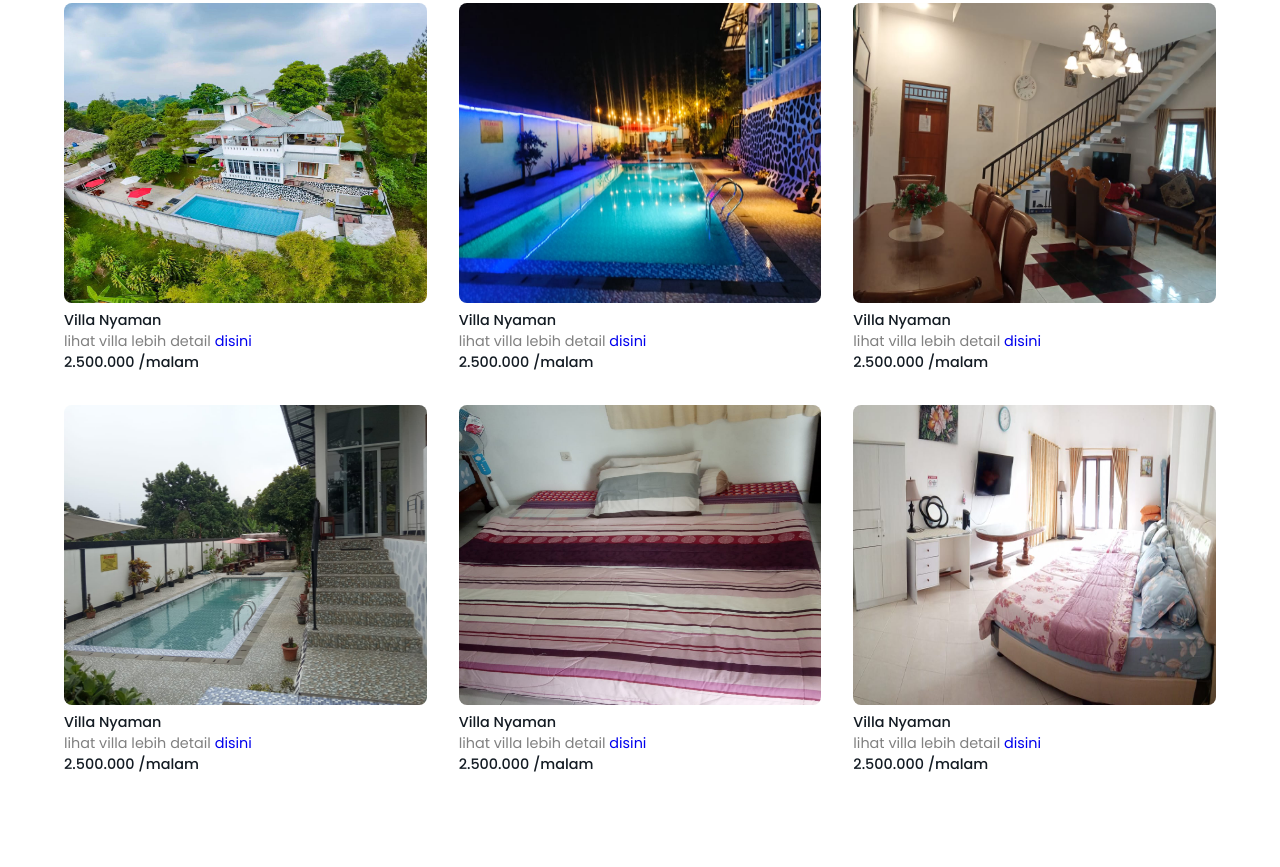
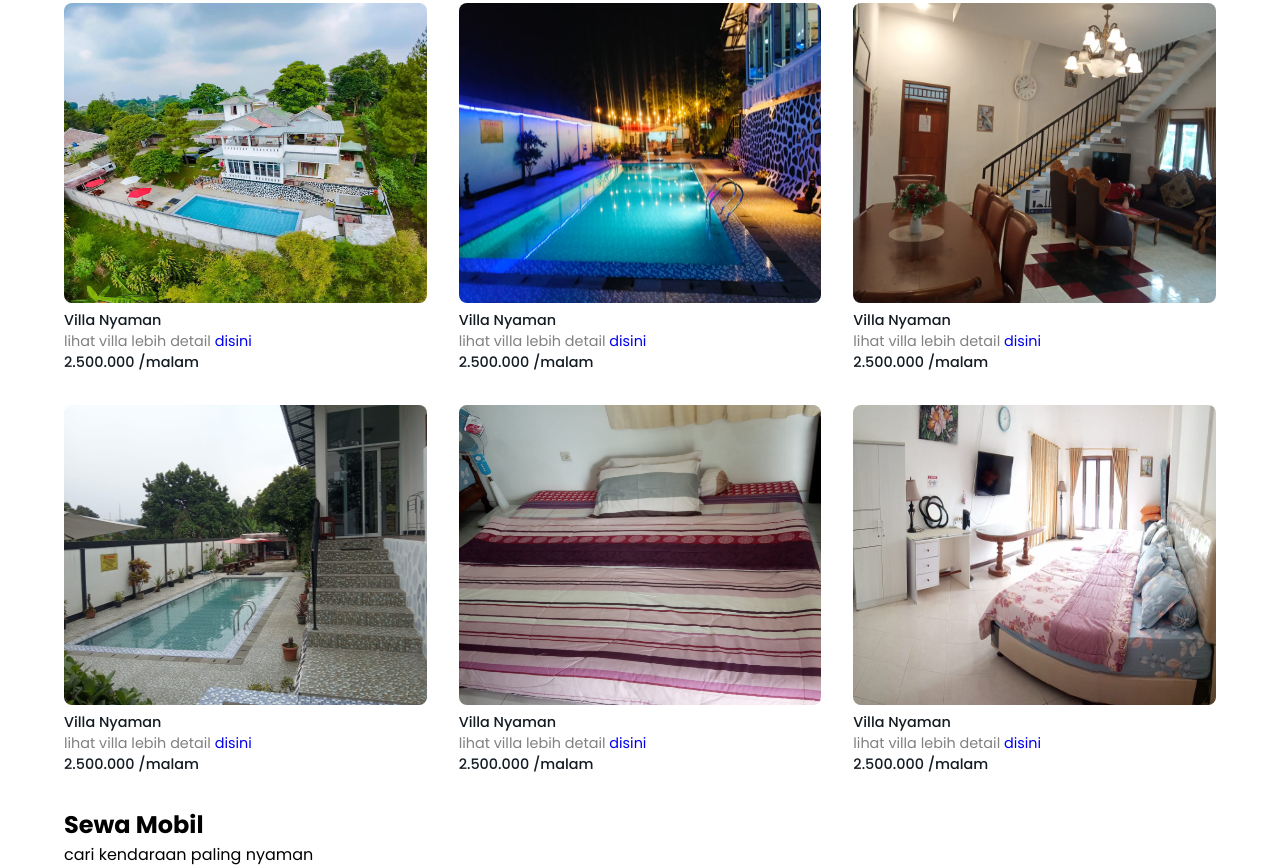
Before and after one commit to uiuxkimabe/project-villa, a plain HTML site: page index.html in a window 1280 px wide. Shown: the part 695-1562 px from the top of the page. Before the commit the page ends 1502 px from the top, so only its background shows below. Drawn offline with Linux system fonts and the light colour scheme.

```diff
--- a/index.html
+++ b/index.html
@@ -135,6 +135,19 @@
         </div>
       </section>
      <!-- End Card Villa -->
+      <!-- Rental -->
+    <section id="rental">
+        <div class="container">
+            <figcaption class="cardText">
+                <h2>Sewa Mobil</h2>
+                <p>cari kendaraan paling nyaman</p>
+            </figcaption>
+            <div class="row d-flex">
+
+            </div>
+        </div>
+    </section>
+      <!-- End Rental -->
 
 
 
--- a/src/style/index.css
+++ b/src/style/index.css
@@ -20,7 +20,7 @@
 nav .navbar {
   flex-direction: column;
   align-items: flex-start;
-  gap: 1em;
+  /* gap: 1em; */
   position: absolute;
   top: 4em;
   right: 0;
```
